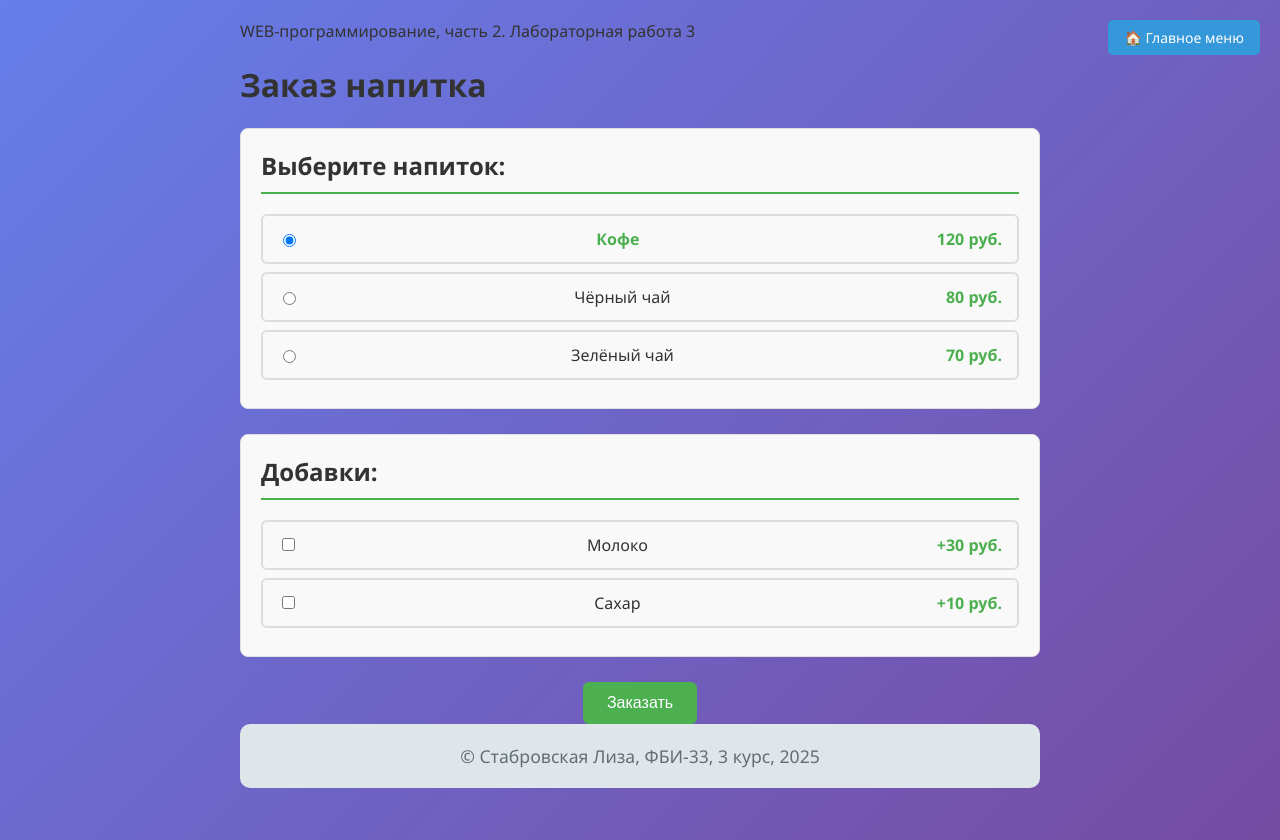
After one commit to Elizaveta2894/web-back-lab, a Flask app: page /lab3/order in a window 1280 px wide. The commit adds this page. Run offline with Flask 3, Linux system fonts and the light colour scheme.

Commit message:
Заказ напитка

```diff
--- a/lab3.py
+++ b/lab3.py
@@ -41,3 +41,47 @@ def form1():
 
     sex = request.args.get('sex')
     return render_template('lab3/form1.html', user=user, age=age, sex=sex, errors=errors)
+
+
+@lab3.route('/lab3/order')
+def order():
+    return render_template('lab3/order.html')
+
+
+@lab3.route('/lab3/pay')
+def pay():
+    price=0
+    drink=request.args.get('drink')
+    if drink=='cofee':
+        price=120
+    elif drink =='black-tea':
+        price=80
+    else:
+        price=70
+
+    if request.args.get('milk')=='on':
+        price+=30
+    if request.args.get('sugar')=='on':
+        price+=10
+
+    return render_template('lab3/pay.html', price=price)
+
+
+@lab3.route('/lab3/success')
+def success():
+    price = 0
+    drink = request.args.get('drink')
+
+    if drink == 'cofee':
+        price = 120
+    elif drink == 'black-tea':
+        price = 80
+    else:
+        price = 70
+
+    if request.args.get('milk') == 'on':
+        price += 30
+    if request.args.get('sugar') == 'on':
+        price += 10
+
+    return render_template('lab3/success.html', price=price)
--- a/static/main.css
+++ b/static/main.css
@@ -47,3 +47,140 @@ body {
     margin-top: 5px;
     font-weight: bold;
 }
+
+/* Стили для страницы заказа */
+.form-section {
+    margin-bottom: 25px;
+    padding: 20px;
+    border: 1px solid #e0e0e0;
+    border-radius: 8px;
+    background: #f9f9f9;
+}
+
+.form-section h2 {
+    margin-top: 0;
+    color: #333;
+    border-bottom: 2px solid #4CAF50;
+    padding-bottom: 10px;
+}
+
+.drink-option, .addon-option {
+    display: flex;
+    justify-content: space-between;
+    align-items: center;
+    padding: 12px 15px;
+    margin-bottom: 8px;
+    border: 2px solid #ddd;
+    border-radius: 6px;
+    cursor: pointer;
+    transition: all 0.3s ease;
+}
+
+.drink-option:hover, .addon-option:hover {
+    border-color: #4CAF50;
+    background-color: #f0f8f0;
+}
+
+.drink-option input[type="radio"]:checked + .drink-name,
+.addon-option input[type="checkbox"]:checked + .addon-name {
+    color: #4CAF50;
+    font-weight: bold;
+}
+
+.price {
+    color: #4CAF50;
+    font-weight: bold;
+}
+
+/* Стили для страницы оплаты */
+.price-summary {
+    background: #e8f5e8;
+    padding: 15px;
+    border-radius: 8px;
+    margin: 20px 0;
+    text-align: center;
+    font-size: 1.2em;
+    border: 2px solid #4CAF50;
+}
+
+.payment-form {
+    margin: 20px 0;
+}
+
+.form-group {
+    margin-bottom: 20px;
+}
+
+.form-group label {
+    display: block;
+    margin-bottom: 8px;
+    font-weight: bold;
+    color: #333;
+}
+
+.form-group input {
+    width: 100%;
+    max-width: 300px;
+    padding: 10px;
+    border: 1px solid #ddd;
+    border-radius: 4px;
+    font-size: 16px;
+}
+
+/* Кнопки */
+.order-button, .pay-button, .cancel-button {
+    padding: 12px 24px;
+    border: none;
+    border-radius: 6px;
+    cursor: pointer;
+    text-decoration: none;
+    font-size: 16px;
+    transition: all 0.3s ease;
+    display: inline-block;
+}
+
+.order-button, .pay-button {
+    background-color: #4CAF50;
+    color: white;
+}
+
+.order-button:hover, .pay-button:hover {
+    background-color: #45a049;
+    transform: translateY(-2px);
+}
+
+.cancel-button {
+    background-color: #f44336;
+    color: white;
+    margin-left: 10px;
+}
+
+.cancel-button:hover {
+    background-color: #da190b;
+}
+
+.form-actions {
+    margin-top: 25px;
+    text-align: center;
+}
+
+/* Стили для страницы успеха */
+.success-page {
+    text-align: center;
+    padding: 40px 20px;
+}
+
+.success-message {
+    background-color: #dff0d8;
+    border: 2px solid #4CAF50;
+    border-radius: 8px;
+    padding: 30px;
+    margin: 20px auto;
+    max-width: 500px;
+}
+
+.success-message p {
+    margin: 0 0 20px 0;
+    font-size: 1.2em;
+    color: #3c763d;
+}
--- /dev/null
+++ b/templates/lab3/order.html
@@ -0,0 +1,46 @@
+{% extends "base.html" %}
+
+{% block lab %}Лабораторная работа 3{% endblock %}
+
+{% block main %}
+    <h1>Заказ напитка</h1>
+
+    <form action="/lab3/pay">
+        <div class="form-section">
+            <h2>Выберите напиток:</h2>
+            <label class="drink-option">
+                <input type="radio" value="coffee" name="drink" checked>
+                <span class="drink-name">Кофе</span>
+                <span class="price">120 руб.</span>
+            </label>
+            <label class="drink-option">
+                <input type="radio" value="black-tea" name="drink">
+                <span class="drink-name">Чёрный чай</span>
+                <span class="price">80 руб.</span>
+            </label>
+            <label class="drink-option">
+                <input type="radio" value="green-tea" name="drink">
+                <span class="drink-name">Зелёный чай</span>
+                <span class="price">70 руб.</span>
+            </label>
+        </div>
+
+        <div class="form-section">
+            <h2>Добавки:</h2>
+            <label class="addon-option">
+                <input type="checkbox" name="milk">
+                <span class="addon-name">Молоко</span>
+                <span class="price">+30 руб.</span>
+            </label>
+            <label class="addon-option">
+                <input type="checkbox" name="sugar">
+                <span class="addon-name">Сахар</span>
+                <span class="price">+10 руб.</span>
+            </label>
+        </div>
+
+        <div class="form-actions">
+            <button type="submit" class="order-button">Заказать</button>
+        </div>
+    </form>
+{% endblock %}
```
Also changed, not shown: templates/lab3/pay.html (added, +39 -0 lines), templates/lab3/success.html (added, +13 -0 lines).
